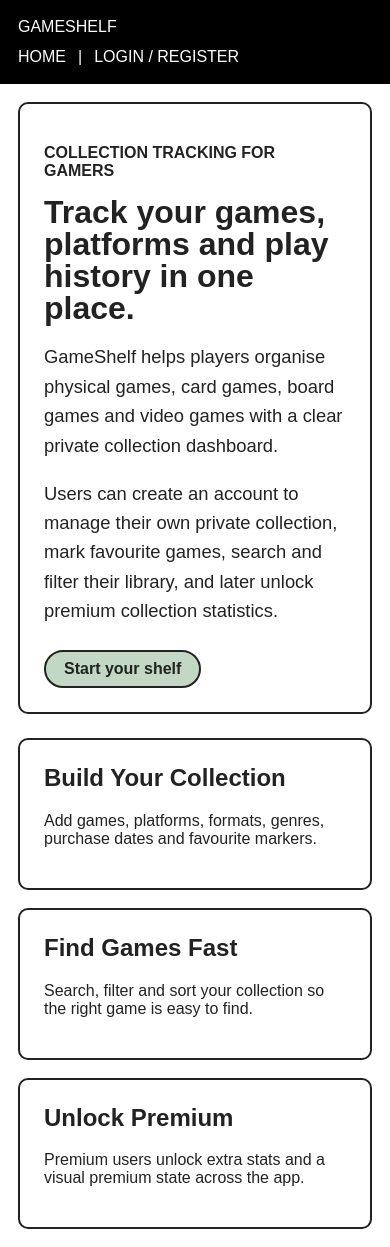
After one commit to DarthCookie45/GameShelf, a Django app: page / in a window 390 px wide. The commit adds this page. Run offline with Django 5.2, Linux system fonts and the light colour scheme; tables that the repository leaves empty hold one stand-in row (values such as "Sample post").

Commit message:
Add homepage and logged-out navbar

```diff
--- a/config/urls.py
+++ b/config/urls.py
@@ -15,8 +15,9 @@ Including another URLconf
     2. Add a URL to urlpatterns:  path('blog/', include('blog.urls'))
 """
 from django.contrib import admin
-from django.urls import path
+from django.urls import include, path
 
 urlpatterns = [
     path('admin/', admin.site.urls),
+    path('', include('pages.urls')),
 ]
--- /dev/null
+++ b/pages/templates/pages/home.html
@@ -0,0 +1,43 @@
+{% extends 'base.html' %}
+
+{% block title %}GameShelf | Home{% endblock %}
+
+{% block content %}
+<section class="home-hero panel">
+    <div>
+        <p class="eyebrow">Collection tracking for gamers</p>
+        <h1>Track your games, platforms and play history in one place.</h1>
+        <p class="hero-text">
+            GameShelf helps players organise physical games, card games, board games
+            and video games with a clear private collection dashboard.
+        </p>
+
+        <p class="hero-text">
+            Users can create an account to manage their own private collection,
+            mark favourite games, search and filter their library, and later unlock
+            premium collection statistics.
+        </p>
+
+        <div class="hero-actions">
+            <a class="button" href="#">Start your shelf</a>
+        </div>
+    </div>
+</section>
+
+<section class="feature-grid">
+    <article class="panel">
+        <h2>Build Your Collection</h2>
+        <p>Add games, platforms, formats, genres, purchase dates and favourite markers.</p>
+    </article>
+
+    <article class="panel">
+        <h2>Find Games Fast</h2>
+        <p>Search, filter and sort your collection so the right game is easy to find.</p>
+    </article>
+
+    <article class="panel">
+        <h2>Unlock Premium</h2>
+        <p>Premium users unlock extra stats and a visual premium state across the app.</p>
+    </article>
+</section>
+{% endblock %}
--- /dev/null
+++ b/pages/urls.py
@@ -0,0 +1,7 @@
+from django.urls import path
+
+from . import views
+
+urlpatterns = [
+    path('', views.home, name='home'),
+]
--- a/pages/views.py
+++ b/pages/views.py
@@ -1,3 +1,5 @@
 from django.shortcuts import render
 
 # Create your views here.
+def home(request):
+    return render(request, 'pages/home.html')
--- a/static/css/style.css
+++ b/static/css/style.css
@@ -117,3 +117,72 @@ body {
 .message-error {
     background: #ffd6d6;
 }
+
+.home-hero {
+    align-items: center;
+    display: grid;
+    min-height: 360px;
+}
+
+.eyebrow {
+    color: var(--coal);
+    font-weight: bold;
+    letter-spacing: 0;
+    text-transform: uppercase;
+}
+
+.home-hero h1 {
+    font-size: clamp(2rem, 5vw, 4.5rem);
+    line-height: 1;
+    margin: 0 0 18px;
+    max-width: 900px;
+}
+
+.hero-text {
+    font-size: 1.15rem;
+    line-height: 1.6;
+    max-width: 720px;
+}
+
+.hero-actions {
+    display: flex;
+    flex-wrap: wrap;
+    gap: 12px;
+    margin-top: 24px;
+}
+
+.button-secondary {
+    background: #ffffff;
+}
+
+.feature-grid {
+    display: grid;
+    gap: 18px;
+    grid-template-columns: repeat(3, 1fr);
+    margin-top: 24px;
+}
+
+.feature-grid h2 {
+    margin-top: 0;
+}
+
+@media (max-width: 800px) {
+    .navbar {
+        align-items: flex-start;
+        flex-direction: column;
+        gap: 12px;
+        padding: 18px;
+    }
+
+    .nav-links {
+        flex-wrap: wrap;
+    }
+
+    .page-shell {
+        padding: 18px;
+    }
+
+    .feature-grid {
+        grid-template-columns: 1fr;
+    }
+}
--- a/templates/base.html
+++ b/templates/base.html
@@ -15,20 +15,21 @@
 
             <div class="nav-links">
                 <a href="{% url 'home' %}">HOME</a>
-                <span>|</span>
-                <a href="#">GAMES</a>
-                <span>|</span>
-                <a href="#">PROFILE</a>
-                <span>|</span>
-                <a class="premium-link" href="#">PREMIUM</a>
-                <span>|</span>
 
                 {% if user.is_authenticated %}
+                    <span>|</span>
+                    <a href="#">GAMES</a>
+                    <span>|</span>
+                    <a href="#">PROFILE</a>
+                    <span>|</span>
+                    <a class="premium-link" href="#">PREMIUM</a>
+                       <span>|</span>
                     <form class="logout-form" action="#" method="post">
                         {% csrf_token %}
                         <button type="submit">LOGOUT</button>
                     </form>
                 {% else %}
+                    <span>|</span>
                     <a href="#">LOGIN / REGISTER</a>
                 {% endif %}
             </div>
```
Also changed, not shown: TESTING.md (+5 -0 lines).
